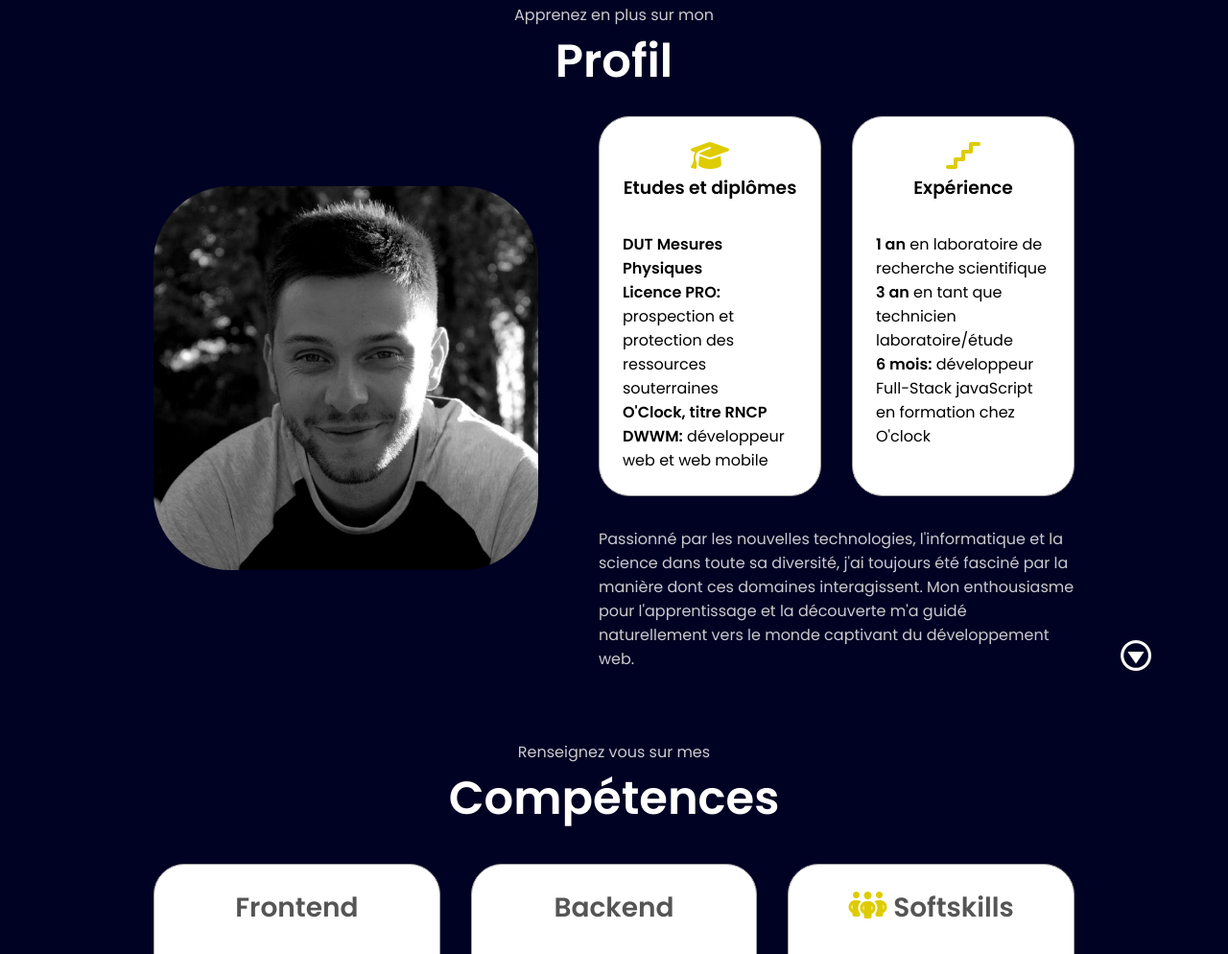
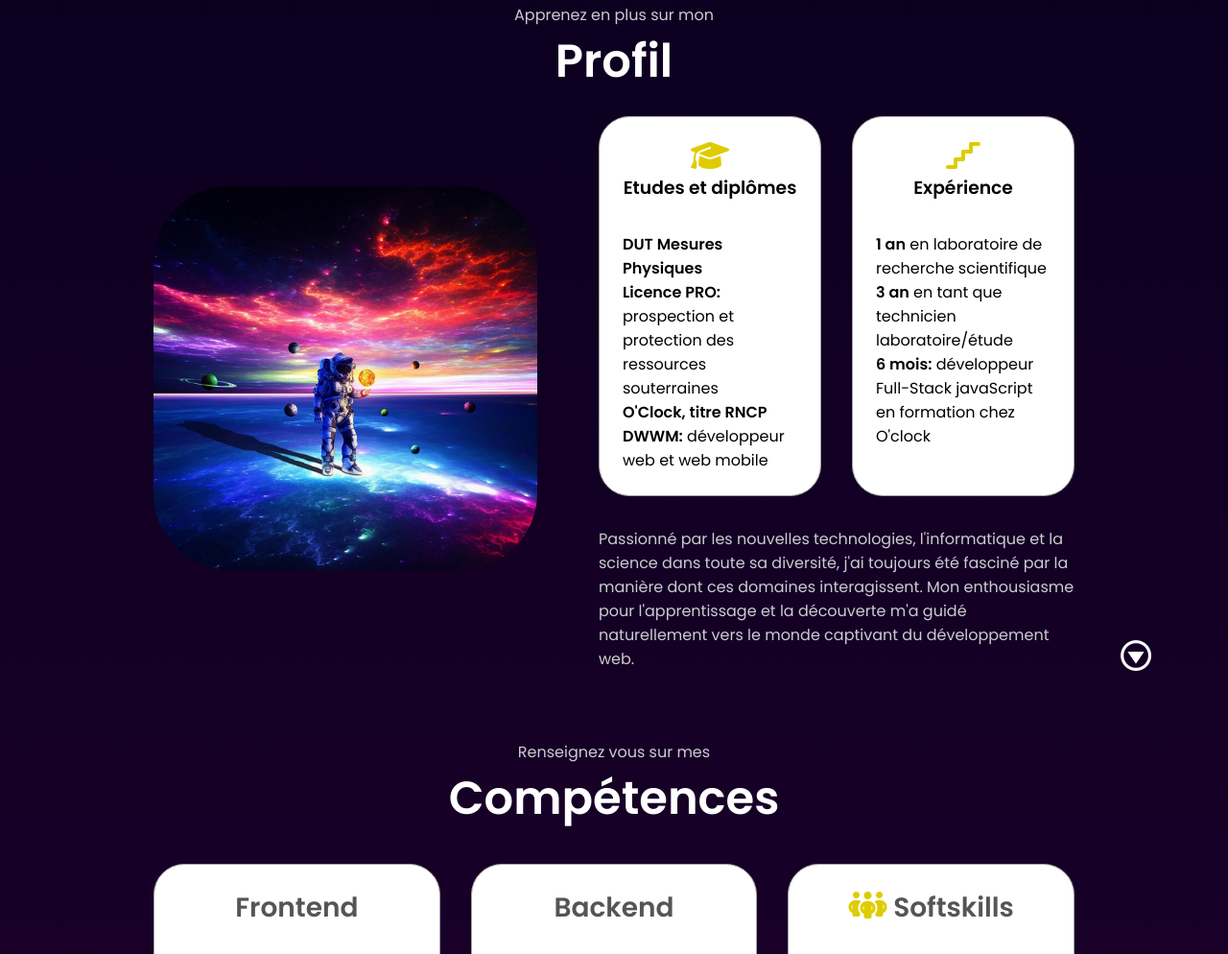
Before and after one commit to Maxime-Boue/Portfolio-particlesjs, a plain HTML site: page index.html in a window 1280 px wide. Shown: the part 925-1919 px from the top of the page at 96% size. Drawn offline with nearby package versions, Linux system fonts and the light colour scheme.

Commit message:
modif background

```diff
--- a/css/style.css
+++ b/css/style.css
@@ -16,7 +16,7 @@
 
 body {
   font-family: "Poppins", sans-serif;
-  background-color: var(--darkblue);
+  background-image: linear-gradient(to bottom, #010018, #39003e);
 }
 
 html {
--- a/index.html
+++ b/index.html
@@ -78,7 +78,7 @@
           <div class="section-container">
             <div class="section__pic-profil-container">
               <img
-                src="./assets/Profilpicture-bw.jpg"
+                src="./assets/profilspace.jpg"
                 alt="Profile picture"
                 class="about-pic"
               />
```
Also changed, not shown: assets/profilspace.jpg (added).
